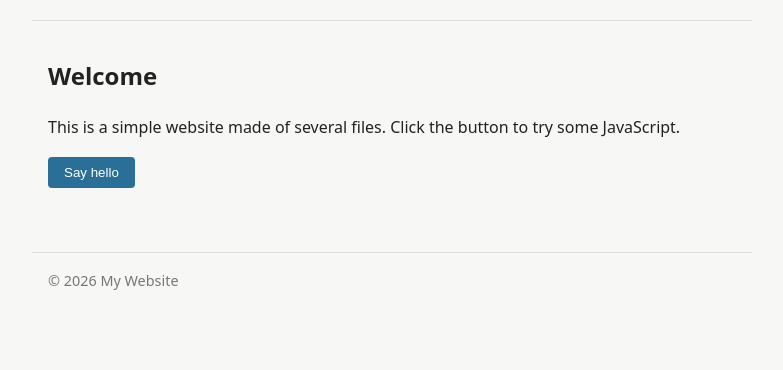
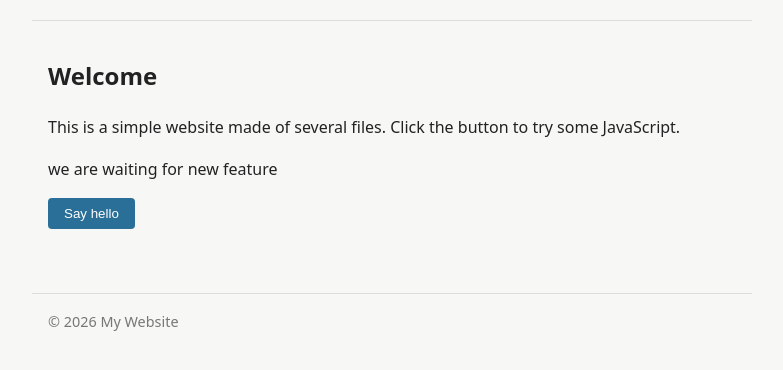
Before and after one commit to mattx2x/website-101, a plain HTML site: page index.html in a window 1280 px wide. Shown: the part 106-476 px from the top of the page, without its empty margins (248-1031 px from the left). Drawn offline with Linux system fonts and the light colour scheme.

Commit message:
adding text to index.html

```diff
--- a/index.html
+++ b/index.html
@@ -20,6 +20,8 @@
   <main>
     <h2>Welcome</h2>
     <p>This is a simple website made of several files. Click the button to try some JavaScript.</p>
+
+    <p>we are waiting for new feature</p>
     <button id="hello-btn">Say hello</button>
     <p id="message"></p>
   </main>
```
